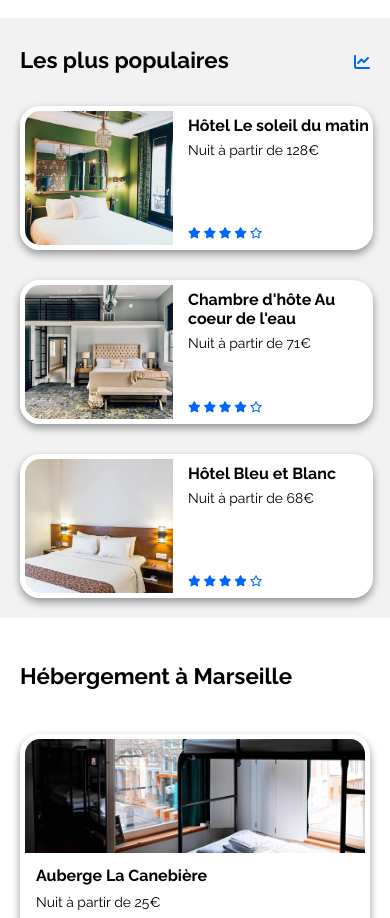
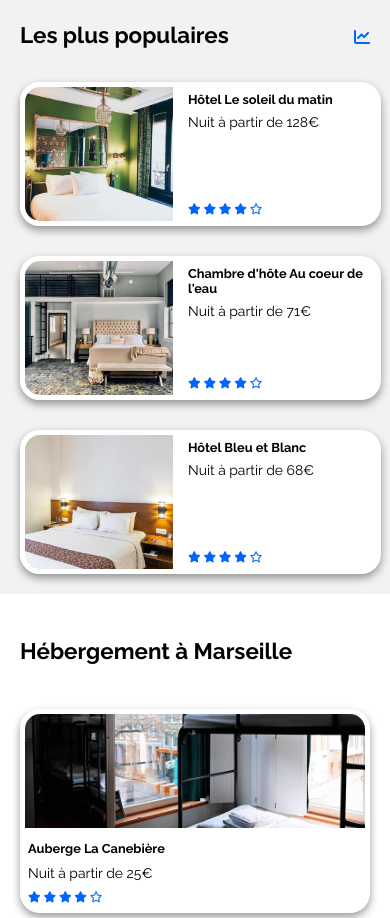
Before and after one commit to David6790/Projet_3_v2, a plain HTML site: page index.html in a window 390 px wide. Shown: the part 659-1577 px from the top of the page. Drawn offline with Linux system fonts and the light colour scheme.

Commit message:
modification mineur

```diff
--- a/CSS/style.css
+++ b/CSS/style.css
@@ -371,12 +371,18 @@ input:focus{
         width: 100%;
         margin: auto;
     }
-
-
     .element_filtre{
         padding: 0 20px;
         font-size: 11px;
     }
+    h4{
+        margin-top: 0rem;
+        font-size: 0.8rem;
+    }
+    p{
+        font-size: 0.8rem;
+    }
+
     /*******************************SECTION HEBERGEMENT TABLETTE ********************************/
 
     .hebergement-and-populaire{
@@ -388,29 +394,27 @@ input:focus{
     .hebergement{
         width: 100%;
     }
-
-
+    .card-hebergement_content{
+        padding-left: 0.5rem;
+        padding-bottom: 0.6rem;
+    }
     .populaire{
         width: 100%;
         min-height: 100%;
-
     }
     .container-card-populaire{
         flex-direction: row;
-        justify-content: flex-start;
-
     }
     .card-populaire{
       width: 33%;
-      padding-right: 2px;
+      padding-right: 10px;
     }
     .card-populaire img{
         width: 50%;
     }
-    .card-populaire-content h4{
-        margin-top: 1px;
+    .card-populaire-content{
+        padding-top: 2px;
     }
-
     /********************************SECTION ACTIVITÉ -TABLETTE ********************************/
     .card-activite{
         width: 23%;
@@ -428,7 +432,6 @@ input:focus{
     .nom_activite h5{
         margin-top: 10px;
     }
-
     /**********************************SECTION FOOTER -TABLETTE******************************************/
 
     .container_footer{
--- a/index.html
+++ b/index.html
@@ -11,7 +11,7 @@
         <link rel="stylesheet" href="CSS/style.css">
     </head>
     <body>
-        <div class="wrapper">
+        <div class="wrapper"> <!--container général de notre page-->
             <header>
                 <nav class="header-nav">
                     <div class="header-nav__logo">
```
